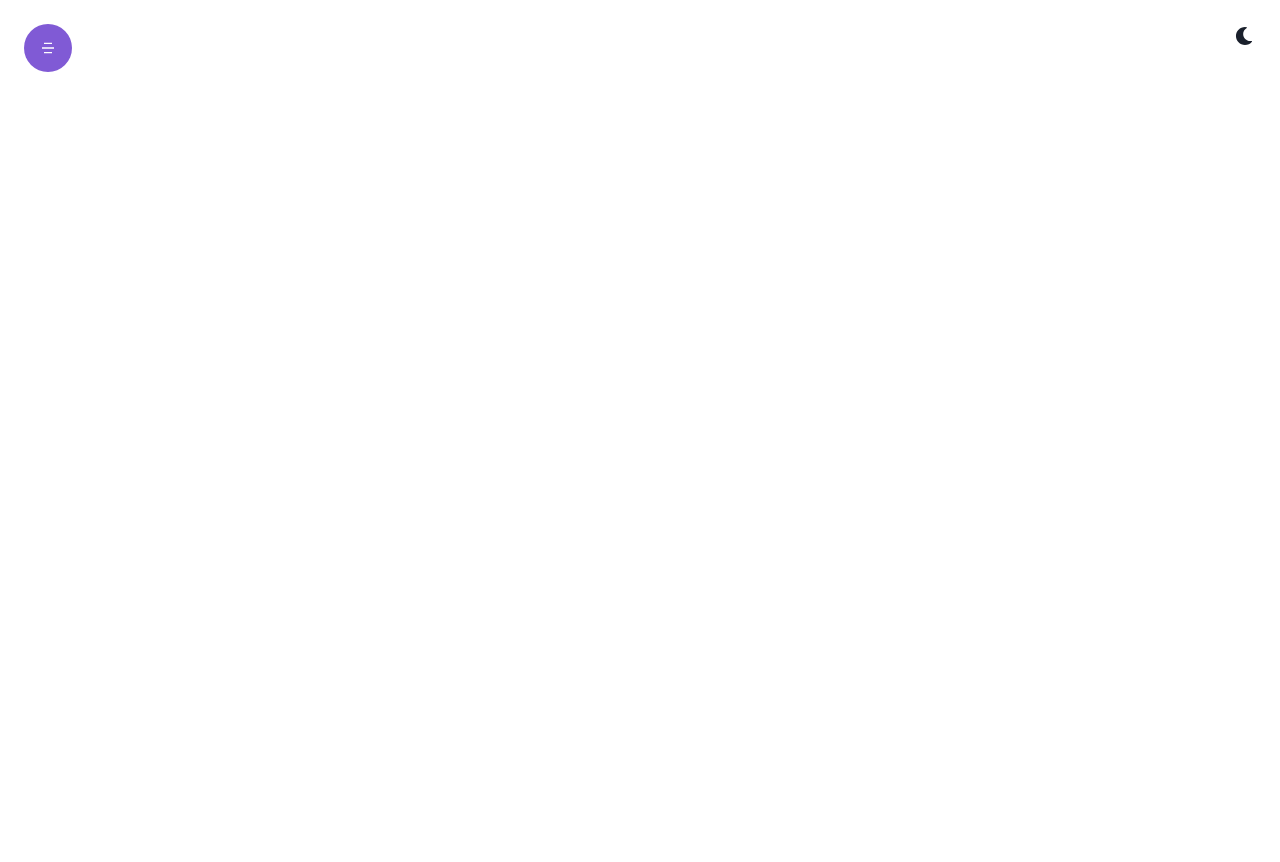
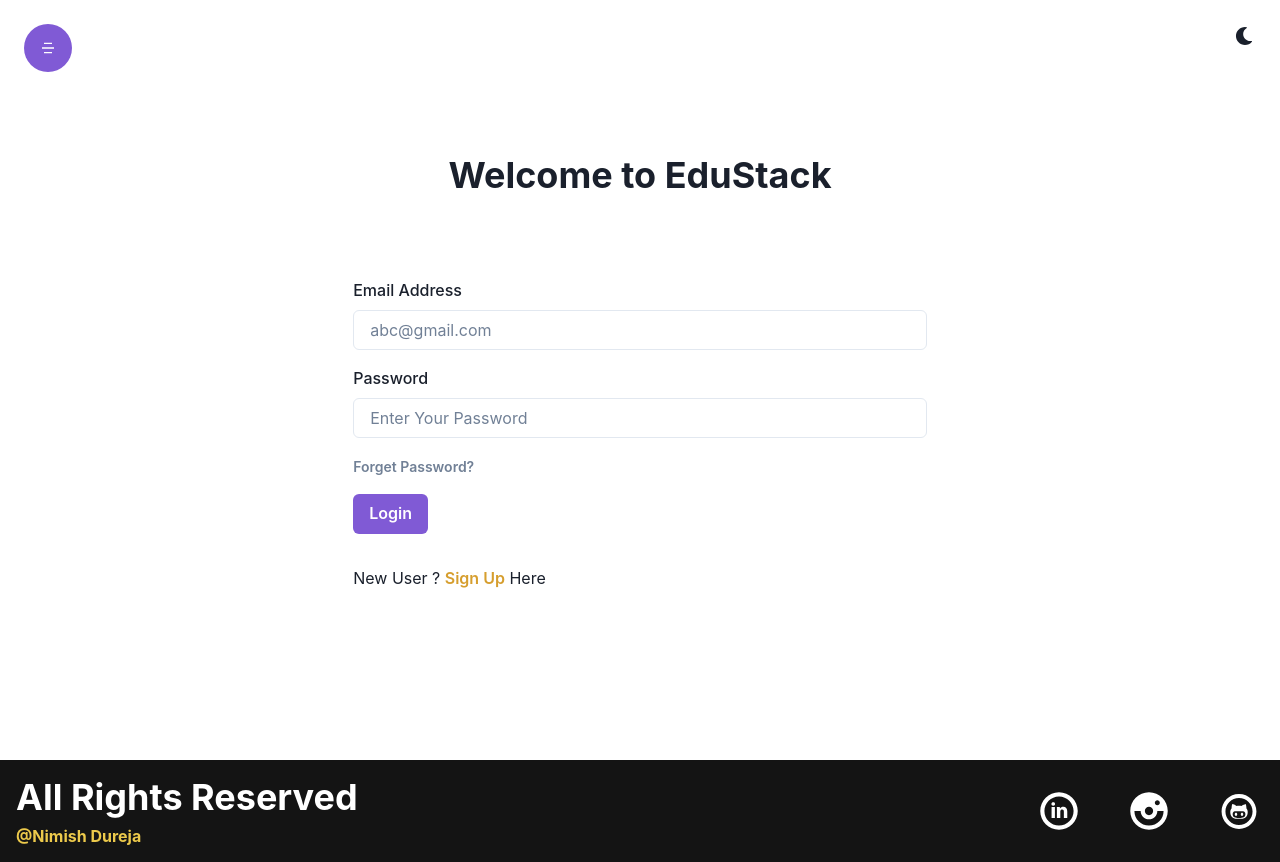
Before and after one commit to Nimish-Dureja-10/edustack, a React (Create React App) app in the folder frontend/: page /login in a window 1280 px wide. Before the commit this address had no page. Before the commit the page ends 800 px from the top, so only its background shows below. Built offline with nearby package versions, Linux system fonts and the light colour scheme.

Commit message:
Footer and Login component added

```diff
--- a/frontend/src/App.js
+++ b/frontend/src/App.js
@@ -1,17 +1,21 @@
 import React from 'react';
 import {BrowserRouter as Router,Route,Routes} from "react-router-dom";
+import Login from './components/Auth/Login';
 import Courses from './components/Courses/Courses';
 import Home from './components/Home/Home';
+import Footer from './components/Layout/Footer/Footer';
 import Header from './components/Layout/Header/Header';
 
 function App() {
   return (
     <Router>
-    <Header />
-      <Routes>
-        <Route path="/" element={<Home />} />
-        <Route path="/courses" element={<Courses />} />
-      </Routes>
+      <Header />
+        <Routes>
+          <Route path="/" element={<Home />} />
+          <Route path="/login" element={<Login />} />
+          <Route path="/courses" element={<Courses />} />
+        </Routes>
+      <Footer />
     </Router>
   );
 }
--- /dev/null
+++ b/frontend/src/components/Auth/Login.jsx
@@ -0,0 +1,44 @@
+import { Box, Button, Container, FormLabel, Heading, Input, VStack } from '@chakra-ui/react'
+import React, { useState } from 'react'
+import { Link } from 'react-router-dom';
+
+const Login = () => {
+
+  const [email,setEmail] = useState('');
+  const [password,setPassword] = useState('');
+
+  return (
+    <Container h={'95vh'}>
+        <VStack h="full" justifyContent={'center'} spacing='16'>
+            <Heading children='Welcome to EduStack' />
+            <form style={{width:"100%"}}>
+                <Box my={'4'}>
+                    <FormLabel htmlFor='email' children='Email Address' />
+                    <Input required id='email' value={email} onChange={(e)=>setEmail(e.target.value)} placeholder='abc@gmail.com' type={'email'} focusBorderColor='purple.500' />
+                </Box>
+                <Box my={'4'}>
+                    <FormLabel htmlFor='password' children='Password' />
+                    <Input required id='password' value={password} onChange={(e)=>setPassword(e.target.value)} placeholder='Enter Your Password' type={'password'} focusBorderColor='purple.500' />
+                </Box>
+                <Box>
+                    <Link to={'/forgetpassword'} >
+                        <Button fontSize={'sm'} variant='link'>
+                            Forget Password?
+                        </Button>
+                    </Link>
+                </Box>
+                <Button my='4' colorScheme={'purple'} type='submit'>
+                    Login
+                </Button>
+                <Box my='4'>
+                    New User ? <Link to="/register">
+                        <Button colorScheme={'yellow'} variant='link'>Sign Up</Button> Here
+                    </Link>
+                </Box>
+            </form>
+        </VStack>
+    </Container>
+  )
+}
+
+export default Login
--- /dev/null
+++ b/frontend/src/components/Layout/Footer/Footer.jsx
@@ -0,0 +1,30 @@
+import { Box, Heading, HStack, Stack, VStack } from '@chakra-ui/react'
+import React from 'react'
+import {TiSocialLinkedinCircular,TiSocialInstagramCircular} from 'react-icons/ti';
+import {DiGithub} from "react-icons/di"
+
+const Footer = () => {
+  return (
+    <Box padding={'4'} bg='blackAlpha.900' minH={'10vh'}>
+        <Stack direction={['column','row']}>
+            <VStack alignItems={['center','flex-start']} width='100%'>
+                <Heading children='All Rights Reserved ' color='white' />
+                <Heading children='@Nimish Dureja ' color='yellow.400' fontFamily={'body'} size='sm'/>
+            </VStack>
+            <HStack spacing={['2','10']} justifyContent='center' color={'white'} fontSize='50'>
+                <a href='https://www.linkedin.com/in/nimish-dureja-9b7150221/' target={'_blank'}>
+                    <TiSocialLinkedinCircular />
+                </a>
+                <a href='https://www.instagram.com/nimishdureja/' target={'_blank'}>
+                    <TiSocialInstagramCircular />
+                </a>
+                <a href='https://github.com/Nimish-Dureja-10' target={'_blank'}>
+                    <DiGithub />
+                </a>
+            </HStack>
+        </Stack>
+    </Box>
+  )
+}
+
+export default Footer
--- a/frontend/src/components/Layout/Header/Header.jsx
+++ b/frontend/src/components/Layout/Header/Header.jsx
@@ -15,7 +15,7 @@
 const Header = () => {
 
   const {isOpen,onClose,onOpen} = useDisclosure();
-  const isAuthenticated = true;
+  const isAuthenticated = false;
   const user = {
     role : "admin"
   }
```
Also changed, not shown: frontend/src/components/Auth/Register.jsx (added, +9 -0 lines).
